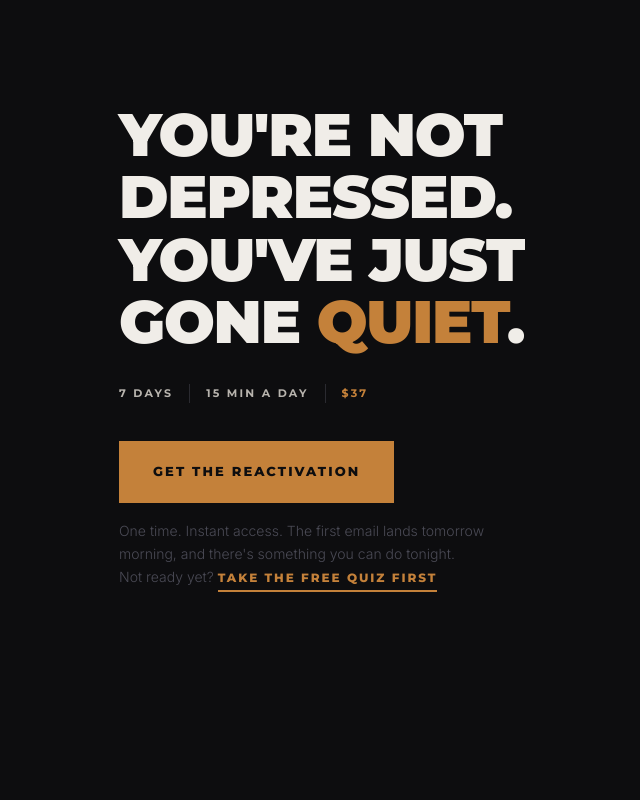
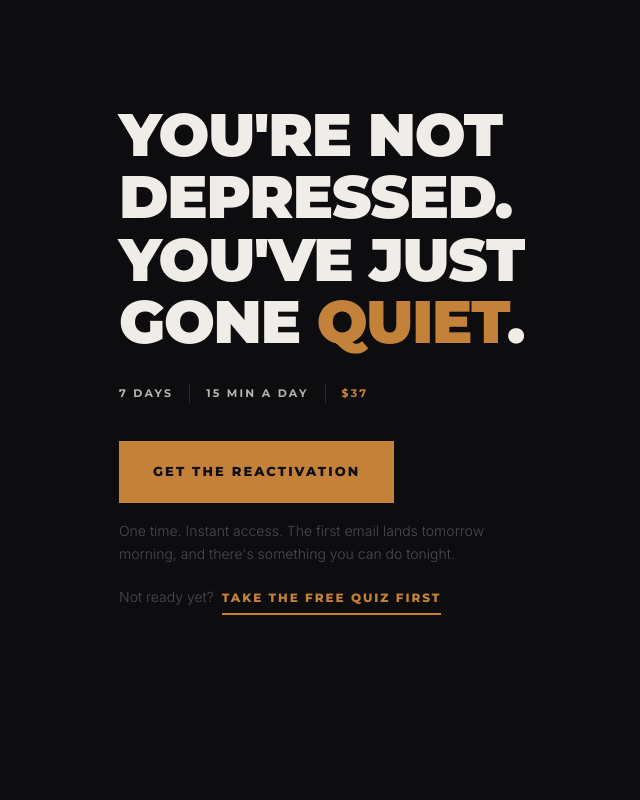
Before and after one commit to nimobenne/mentalcore, a Next.js app: page / in a window 1280 px wide. Shown: the top 800 px of the page, without its empty margins (225-865 px from the left). Built offline with nearby package versions, Linux system fonts and the light colour scheme.

Commit message:
Fix cramped spacing on hero quiz link

```diff
--- a/app/page.tsx
+++ b/app/page.tsx
@@ -330,7 +330,8 @@ const BODY_HTML = `
       </p>
       <div class="cta-block">
         <a class="btn" href="https://mentalcore.gumroad.com/l/reactivation" data-buy>Get The Reactivation</a>
-        <p class="cta-sub">One time. Instant access. The first email lands tomorrow morning, and there's something you can do tonight.<br>Not ready yet? <a href="/start" class="link-cta" style="font-size:12px;padding-bottom:2px;margin-top:0">Take the free quiz first</a></p>
+        <p class="cta-sub">One time. Instant access. The first email lands tomorrow morning, and there's something you can do tonight.</p>
+        <p class="cta-sub" style="margin-top:14px">Not ready yet? <a href="/start" class="link-cta" style="margin-top:0;margin-left:4px">Take the free quiz first</a></p>
       </div>
     </div>
   </header>
```
